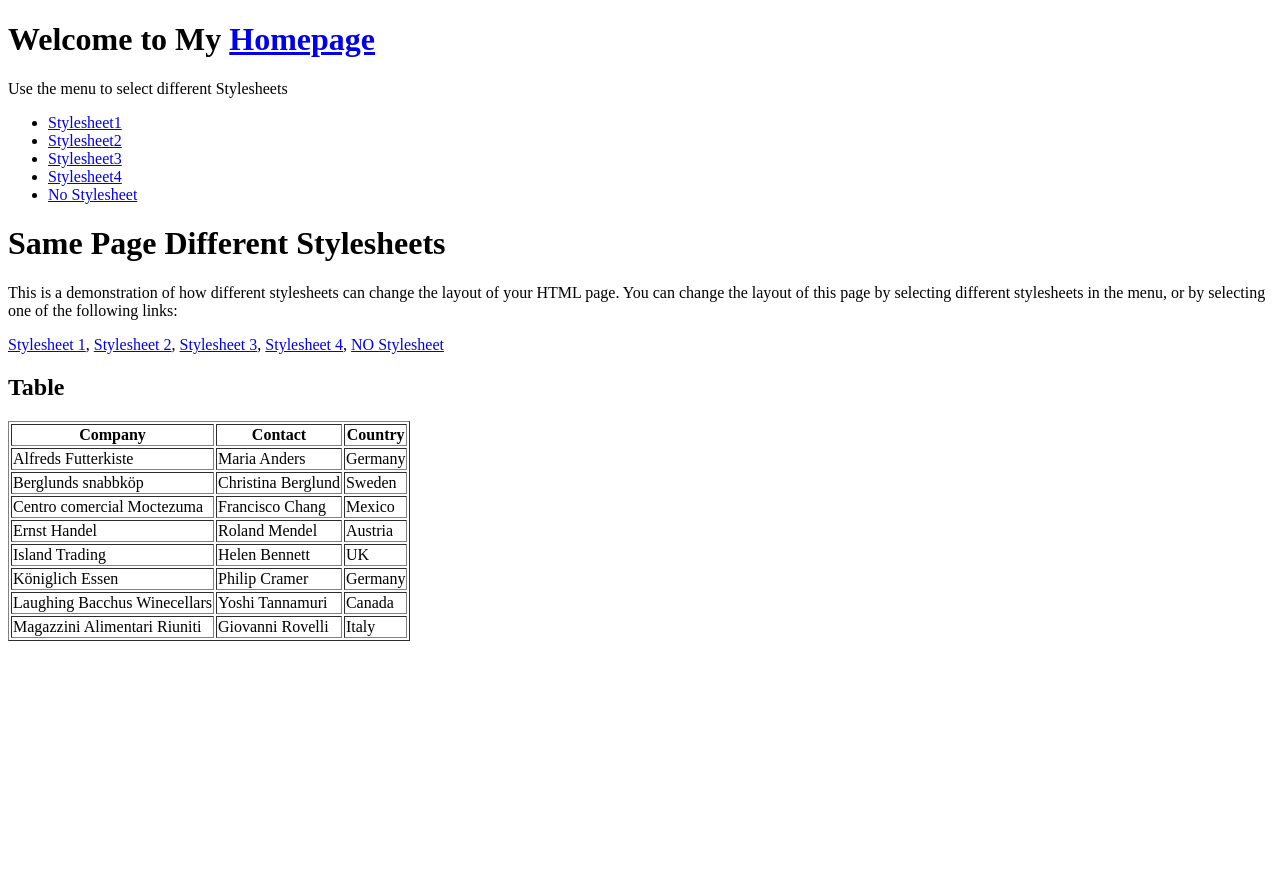
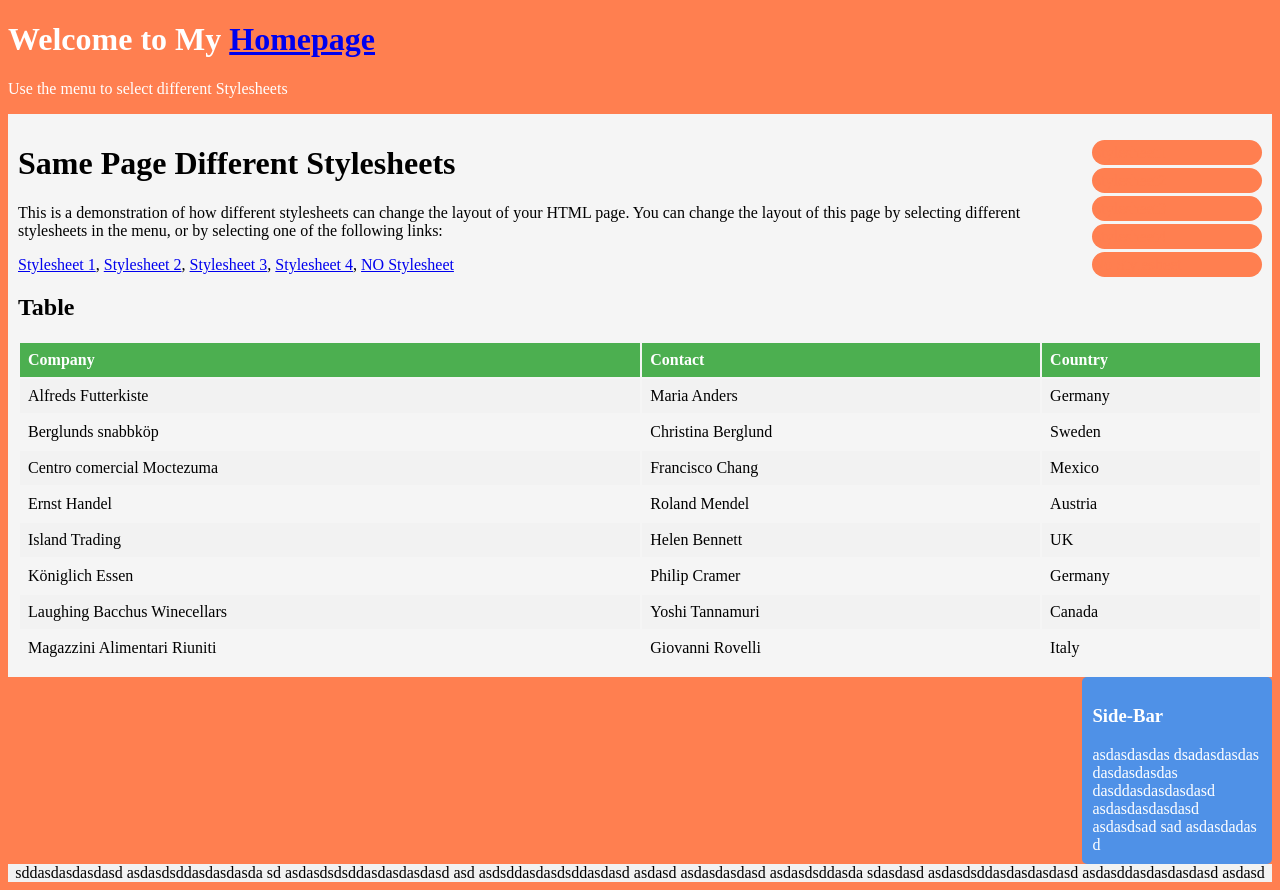
Before and after one commit to jeky22/example_css, a plain HTML site: page try/raw/stylesheet2.html in a window 1280 px wide. Before the commit the page ends 800 px from the top, so only its background shows below. Drawn offline with Linux system fonts and the light colour scheme.

Commit message:
css modify

```diff
--- /dev/null
+++ b/try/raw/css/stylesheet2.css
@@ -0,0 +1,91 @@
+body{
+    background-color: coral
+}
+
+.header {
+    color: white;
+    border-radius: 5px;
+    margin-bottom: 5px;
+}
+
+
+.column {
+    box-sizing: border-box;
+    padding: 10px;
+}
+
+.column.side {
+    float: right;
+    width: 15%;
+}
+
+.middle {
+    background-color: whitesmoke;
+}
+
+ul {
+    list-style-type: none;
+    float: right;
+    padding-left: 0px;
+    width: 100%;
+}
+
+ul a:hover {
+    background: white;
+    border: 1px;
+
+}
+
+ul a {
+    text-decoration-line: none;
+    color: coral;
+    display: inline-block;
+    height: 25px;
+    line-height: 25px;
+    width: 100%;
+    margin-bottom: 3px;
+
+    border-radius: 15px;
+    background: coral;
+
+}
+
+table {
+    width: 100%;
+    border:0;
+}
+
+th,
+td {
+    border: 0;
+    text-align: left;
+    padding: 8px;
+    vertical-align: middle;
+}
+
+tr:nth-child(even) {
+    background-color: #f2f2f2;
+}
+
+th {
+    background-color: #4caf50;
+    color: white;
+}
+
+tr:hover {
+    background-color: yellow;
+}
+
+.bar {
+    background-color: rgb(79, 145, 231);
+    color: white;
+    border-radius: 5px;
+    height: 100%;
+}
+
+.footer{
+    clear: both;
+    margin-top:10px;
+    text-align: center;
+    background-color: #f2f2f2;
+}
--- a/try/raw/css/stylesheet3.css
+++ b/try/raw/css/stylesheet3.css
@@ -1,61 +1,52 @@
 
-.header {
-    background-color: green;
-    color: white;
-    border-radius: 5px;
-    margin-bottom: 5px;
+*{
+    box-sizing: border-box;
+}
+body{
+    margin:0;
+}
+h1 {
+    color: green;
+}
+.header a{
+    color: black;
 }
 
-.middle{
-    display:inline-block
-}
-
-.main_title,
-.sub_title{
-    margin:0;
-}
 
 a:visited {
     color: black;
 }
 
 .column {
-    box-sizing: border-box;
-    float: left;
     padding: 10px;
 }
 
-.column.side {
-    width: 30%;
-}
-
-.column.center {
-    width: 70%;
-}
 
 ul{
+    width:100%;
     list-style-type: none;
     padding-left: 0px;
 
 }
 
 ul li{
-    display: inline;
+    width: 19.5%;
+    margin: 0.25%;
+    float: left;
 }
 ul a:hover{
     background: green;
 
 }
 ul a{
-    float: left;
     text-decoration-line: none;
     color: black;
+    height: 30px;
+    line-height: 30px;
+    text-align: center;
     display: inline-block;
-    height: 25px;
-    line-height: 25px;
     width: 100%;
-    margin: 0.5%;
-    background : white;
+    background-color: gray;
 }
 
 
@@ -85,13 +76,6 @@ tr:hover {
     background-color: yellow;
 }
 
-.bar {
-    background-color: rgb(79, 145, 231);
-    color: white;
-    border-radius: 5px;
-    height: 100%;
-}
-
 .footer{
     clear: both;
     margin-top:10px;
--- a/try/raw/stylesheet2.html
+++ b/try/raw/stylesheet2.html
@@ -3,12 +3,19 @@
 
 <head>
     <title>Sub HTML</title>
+    <link rel="stylesheet" href="./css/stylesheet2.css">
+    <style>
+
+    </style>
 </head>
 
 <body>
-    <h1>Welcome to My <a href="../index.html">Homepage</a></h1>
-    <p>Use the menu to select different Stylesheets</p>
-    <p>
+    <div class="row header">
+        <h1 class="main_title">Welcome to My <a href="../index.html">Homepage</a></h1>
+        <p class="sub_title">Use the menu to select different Stylesheets</p>
+    </div>
+    <div class="row middle">
+        <div class="column side">
             <ul>
                 <li><a href="./stylesheet1.html">Stylesheet1 </a></li>
                 <li><a href="./stylesheet2.html">Stylesheet2 </a></li>
@@ -16,10 +23,14 @@
                 <li><a href="./stylesheet4.html">Stylesheet4 </a></li>
                 <li><a href="./stylesheetNo.html">No Stylesheet </a></li>
             </ul>
-    </p>
+        </div>
+        <div class="column center">
             <h1>Same Page Different Stylesheets</h1>
-    <p>This is a demonstration of how different stylesheets can change the layout of your HTML page. You can change the
-        layout of this page by selecting different stylesheets in the menu, or by selecting one of the following links:
+            <p>This is a demonstration of how different stylesheets can change the layout of your HTML page. You can
+                change
+                the
+                layout of this page by selecting different stylesheets in the menu, or by selecting one of the following
+                links:
             </p>
             <a href="./stylesheet1.html">Stylesheet 1</a>,
             <a href="./stylesheet2.html">Stylesheet 2</a>,
@@ -77,6 +88,24 @@
                     </tr>
                 </tbody>
             </table>
+        </div>
+        <div class="column side bar">
+            <h3>
+                Side-Bar
+            </h3>
+            asdasdasdas dsadasdasdas dasdasdasdas
+            dasddasdasdasdasd asdasdasdasdasd
+            asdasdsad sad asdasdadas d
+        </div>
+    </div>
+    <div class="row footer">
+            sddasdasdasdasd asdasdsddasdasdasda
+            sd asdasdsdsddasdasdasdasd asd
+            asdsddasdasdsddasdasd
+            asdasd asdasdasdasd asdasdsddasda
+            sdasdasd asdasdsddasdasdasdasd
+             asdasddasdasdasdasd asdasd
+    </div>
 
 </body>
 
```
Also changed, not shown: try/raw/stylesheet3.html (+1 -11 lines). Lines whose indentation alone changed are shown as unchanged.
